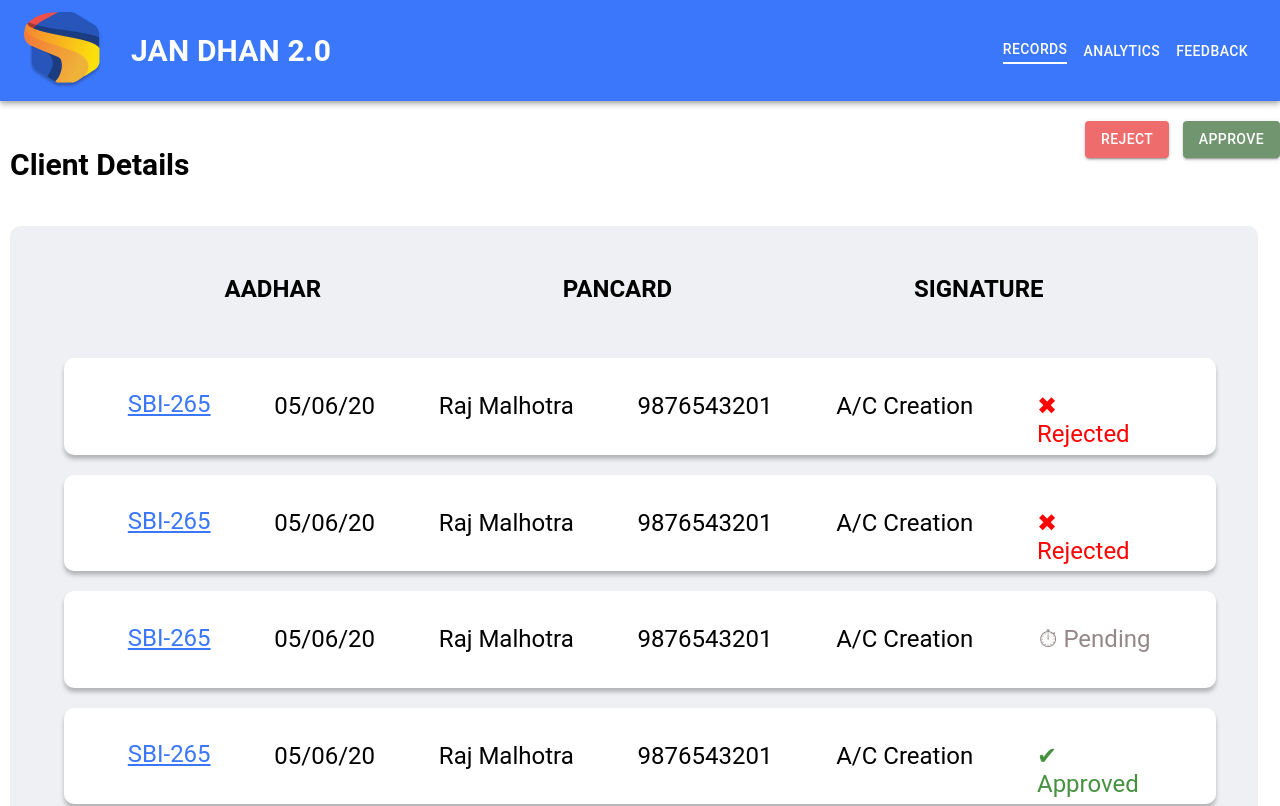
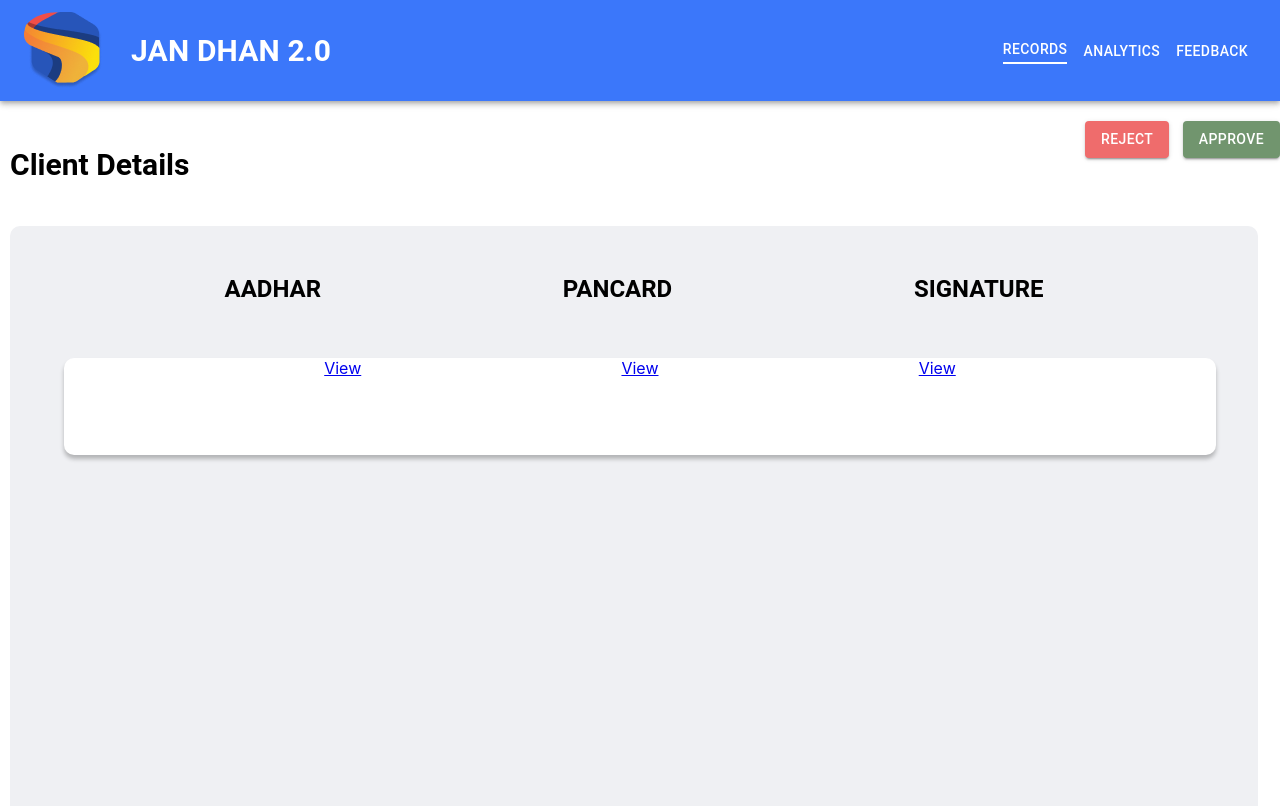
Before and after one commit to JanDhan2-0/WebApp, a React (Create React App) app: page /client in a window 1280 px wide. Shown: the top 806 px of the page. Built offline with nearby package versions, Linux system fonts and the light colour scheme.

Commit message:
Additions

```diff
--- a/src/components/basic/Card.js
+++ b/src/components/basic/Card.js
@@ -1,17 +1,25 @@
 import React from 'react'
 import '../../assets/styles/style.css'
+import '../../App.css'
 import MyStatus from './Status';
 import { Link } from 'react-router-dom';
 
 export default function MyCard(props) {
-    return (
-        <div className="card">
-            <Link to="/client" className="form-id">SBI-265</Link>
-              <p className="form-content">05/06/20</p>
-              <p className="form-content">Raj Malhotra</p>
-              <p className="form-content">9876543201</p>
-              <p className="form-content">A/C Creation</p>
-              <MyStatus status={props.status}/>
-        </div>
-    );
+    if(props.context==="records"){
+        return (<div><div className="card">
+        <Link to="/client" className="form-id">{props.formid}</Link>
+        <p className="form-content">05/06/20</p>
+        <p className="form-content">Raj Malhotra</p>
+        <p className="form-content">9876543201</p>
+        <p className="form-content">A/C Creation</p>
+        <MyStatus status={props.status}/>
+        </div><br></br></div>);
+    }
+    else if(props.context==="client"){
+        return (<div className="card">
+            <Link to="/client">View</Link>
+            <Link to="/client">View</Link>
+            <Link to="/client">View</Link>
+        </div>);
+    }
 }
--- a/src/components/basic/Table.js
+++ b/src/components/basic/Table.js
@@ -1,6 +1,7 @@
 import React from 'react'
 import MyCard from './Card'
 import '../../assets/styles/style.css'
+import '../../App.css'
 
 export default function MyTable (props){
     return (
@@ -13,16 +14,10 @@
       </div>
       </div>
       <div style={{flexDirection:'column'}}>
-                <MyCard status='rejected'/>
-                <br></br>
-                <MyCard status='rejected'/>
-                <br></br>
-                <MyCard status='pending'/>
-                <br></br>
-                <MyCard status='approved'/>
-                <br></br>
-                <MyCard status='approved'/>
-                </div>
+      {props.cards.map((value, index) => {
+            return (<MyCard status={props.status[index]} key={index} context={props.context} formid={value}/>);
+          })}
+        </div>
         </div>
     );
 }
--- a/src/components/screens/Client.js
+++ b/src/components/screens/Client.js
@@ -8,7 +8,7 @@
       <MyAppBar active="records"/>
       <br></br>
       <MyInfoBar/>
-      <MyTable elements={["AADHAR","PANCARD", "SIGNATURE"]}/>
+      <MyTable elements={["AADHAR","PANCARD", "SIGNATURE"]} context="client" status={["null"]} cards={["null"]}/>
     </div>
   );
 }
--- a/src/components/screens/Records.js
+++ b/src/components/screens/Records.js
@@ -9,7 +9,7 @@
       <MyAppBar active="records"/>
       <br></br>
         <MySearchBar/>
-        <MyTable elements={["FORM ID","DATE", "NAME", "PHNO", "PURPOSE", "STATUS"]} view={false}/>
+        <MyTable elements={["FORM ID","DATE", "NAME", "PHNO", "PURPOSE", "STATUS"]} context="records" cards={["SBI123","SBI234","SBI345","SBI345","SBI456"]} status={["rejected","rejected","pending","approved","approved"]}/>
     </div>
   );
 }
```
